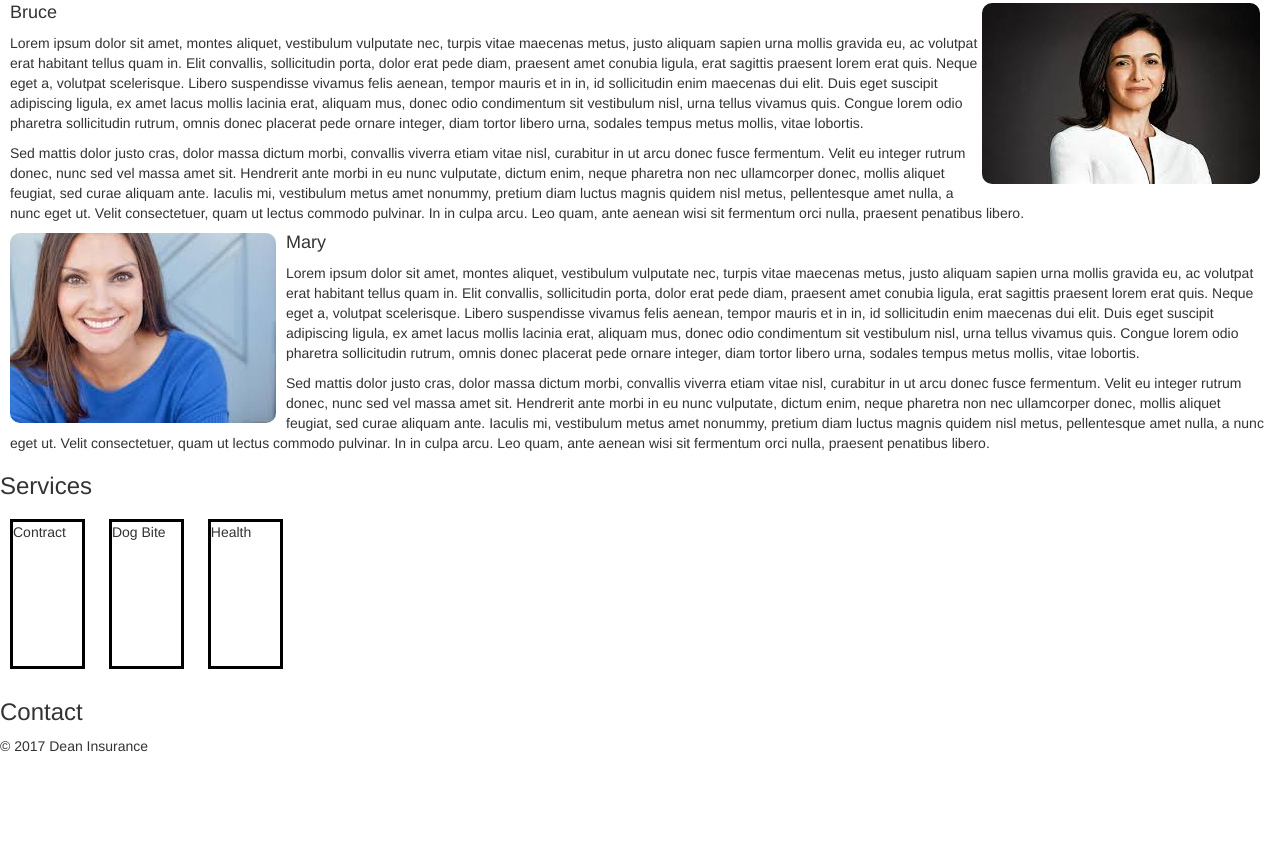
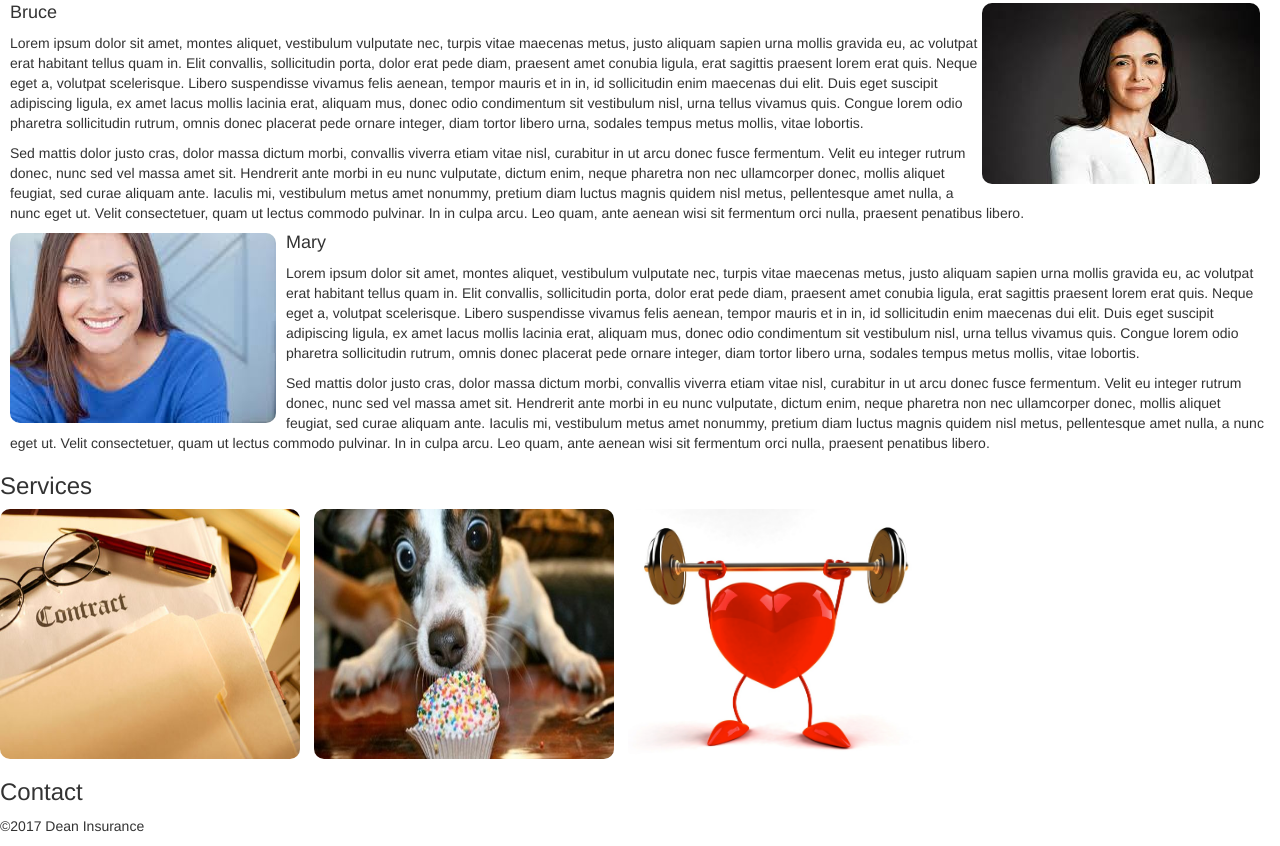
Before and after one commit to jmanock/deanInc, a website: page app/index.html in a window 1280 px wide. Shown: the part 1133-1979 px from the top of the page. Before the commit the page ends 1899 px from the top, so only its background shows below. Drawn offline with nearby package versions, Linux system fonts and the light colour scheme; files that its build step writes are made by us from their sources.

Commit message:
adding a few more pics

```diff
--- a/app/index.html
+++ b/app/index.html
@@ -78,15 +78,16 @@
     </section>
     <section id='service'>
       <h3>Services</h3>
-      <div class="serv">Contract</div>
-      <div class="serv">Dog Bite</div>
-      <div class="serv">Health</div>
+      <img src="images/contract.jpg" alt="" class='ser'>
+      <img src="images/dog.jpg" alt="" class='ser'>
+      <img src="images/health.jpg" alt="" class='ser'>
     </section>
+
     <section id='contact'>
       <h3>Contact</h3>
     </section>
     <footer>
-      <p>&copy; 2017 Dean Insurance</p>
+      <p>&copy;2017 Dean Insurance</p>
     </footer>
 
     <!-- Google Analytics: change UA-XXXXX-X to be your site's ID. -->
--- a/app/styles/main.css
+++ b/app/styles/main.css
@@ -38,10 +38,7 @@ img{
 #service{
 
 }
-.serv{
-  display:inline-block;
-  height:150px;
-  width:75px;
-  margin:10px;
-  border:3px solid black;
+.ser{
+  width:300px;
+  height:250px;
 }
```
Also changed, not shown: app/images/contract.jpg (added), app/images/dog.jpg (added), app/images/health.jpg (added).
